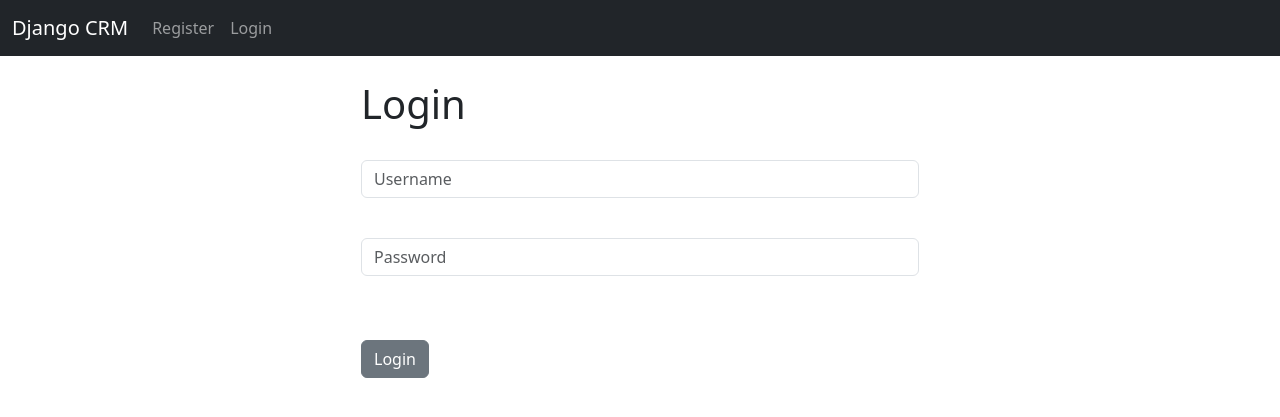
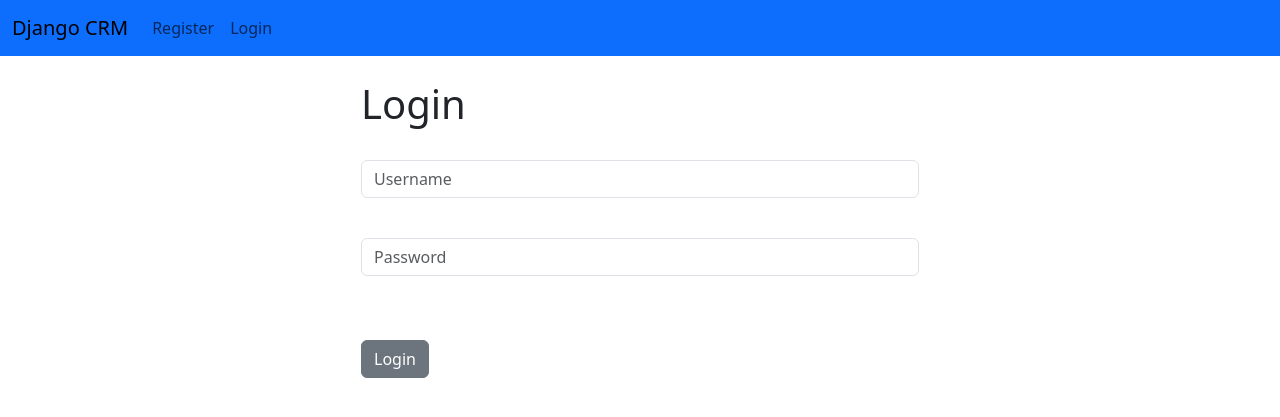
Before and after one commit to K-shitija/Django-CRM, a Django app: page / in a window 1280 px wide. Shown: the top 417 px of the page. Run offline with Django 5.2, Linux system fonts and the light colour scheme.

Commit message:
Final Project

```diff
--- a/website/templates/home.html
+++ b/website/templates/home.html
@@ -6,7 +6,7 @@
 <table class="table table-striped table-hover table-bordered table-sm caption-top">
   <caption>List of users</caption>
 
-  <thead class="table-dark">
+  <thead class="table-primary">
     <tr>
       <th scope="col">ID</th>
       <th scope="col">Name</th>
--- a/website/templates/navbar.html
+++ b/website/templates/navbar.html
@@ -1,5 +1,5 @@
 
-<nav class="navbar navbar-expand-lg navbar-dark bg-dark">
+<nav class="navbar navbar-expand-lg navbar-secondary bg-primary">
   <div class="container-fluid">
     <a class="navbar-brand" href="{% url 'home' %}">Django CRM</a>
     <button class="navbar-toggler" type="button" data-bs-toggle="collapse" data-bs-target="#navbarSupportedContent" aria-controls="navbarSupportedContent" aria-expanded="false" aria-label="Toggle navigation">
```
